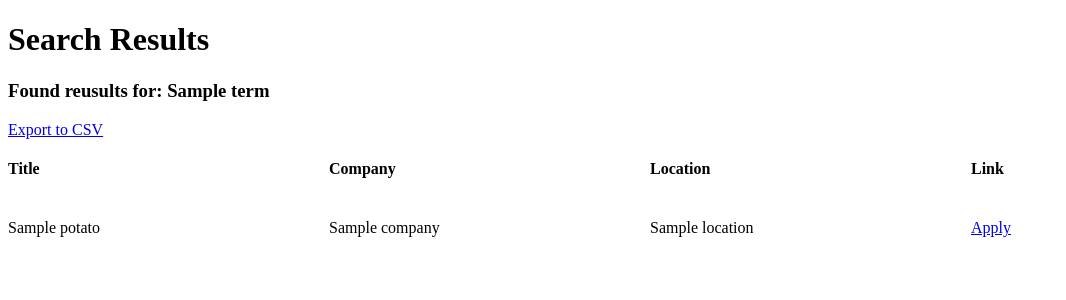
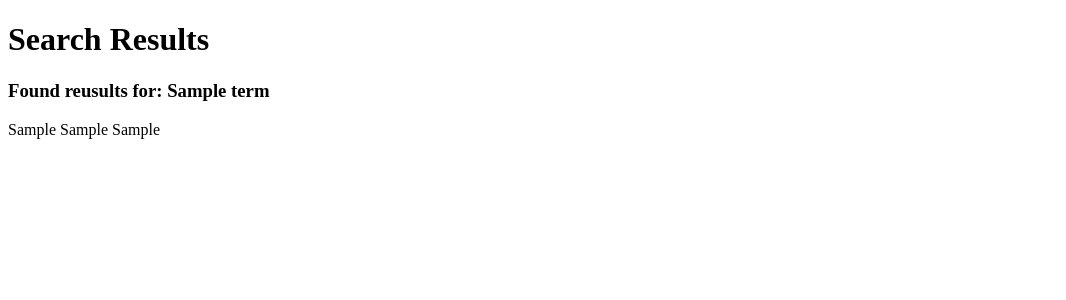
Before and after one commit to hojinyun/Phone-Comparison-Website, a Flask app: template Website/templates/search_result.html in a window 1280 px wide. Shown: the top 300 px of the page, without its empty margins (0-1066 px from the left). Run offline with Flask 2, Linux system fonts and the light colour scheme; the template is opened without the code that fills it: most values are stand-ins (such as "Sample title", 1, 10 or a date in 2020).

Commit message:
added search function

```diff
--- a/Website/main.py
+++ b/Website/main.py
@@ -15,20 +15,33 @@ def home():
 def search():
   term=request.args.get('term')
   df = pd.read_csv('phones.csv', encoding='euc-kr')
+  df = df.dropna()
   found_phones = pd.DataFrame(columns=df.columns)
-  #found_phones.columns = df.columns
-  print(found_phones)
-  #for row in phone_result:
-   # if term in row[0]:
-    #  db.app
+  for row in df.iterrows():
+    if term in row[1]['기종']:
+      #print(row[1])
+      #print("--------------------------------------")
+      found_phones=found_phones.append(row[1])
+  #print(found_phones.iloc[0])
+  for phone in found_phones.iterrows():
+    print(phone[1]['기종'])
+
+  return render_template("search_result.html", results=found_phones.iterrows(), term=term)
+  #print(df)
+    #if term in row[0]:
+
+      #found_phones.add(row)
+    #  print(row)
+  print(found_phones.index.values)
 
 
  # return render_template("search.html", term=term, )
 
-  return render_template("search_result.html")
+  #return render_template("search_result.html")
 
 @app.route('/compare')
 def compare():
+
     return "Compare"
 
 app.run(host="0.0.0.0")
--- a/Website/templates/search_result.html
+++ b/Website/templates/search_result.html
@@ -4,7 +4,8 @@
     <title>Job Search</title>
     <style>
       section{
-        display:grid;
+        display:flex;
+        flex-direction: column;
         gap:20px;
         grid-template-columns:repeat(4, 1fr);
       }
@@ -13,17 +14,13 @@
 
     <h1>Search Results</h1>
     <h3>Found reusults for: {{term}} </h3>
-    <a href="/export?word={{searchingBy}}">Export to CSV</a>
     <section>
-      <h4>Title</h4>
-      <h4>Company</h4>
-      <h4>Location</h4>
-      <h4>Link</h4>
-      {% for potato in jobs %}
-        <span>{{potato.title}}</span>
-        <span>{{potato.company}}</span>
-        <span>{{potato.location}}</span>
-        <a href="{{potato.link}}" target="_blank">Apply</a>
+      {% for result in results %}
+      <div style=" cursor: pointer;" onclick="location.href='/compare';">
+        <span>{{result[1]['기종']}}</span>
+        <span>{{result[1]['디스플레이 크기']}}</span>
+        <span>{{result[1]['AP']}}</span>
+      </div>
       {% endfor %}
     <section>
   <body>
```
